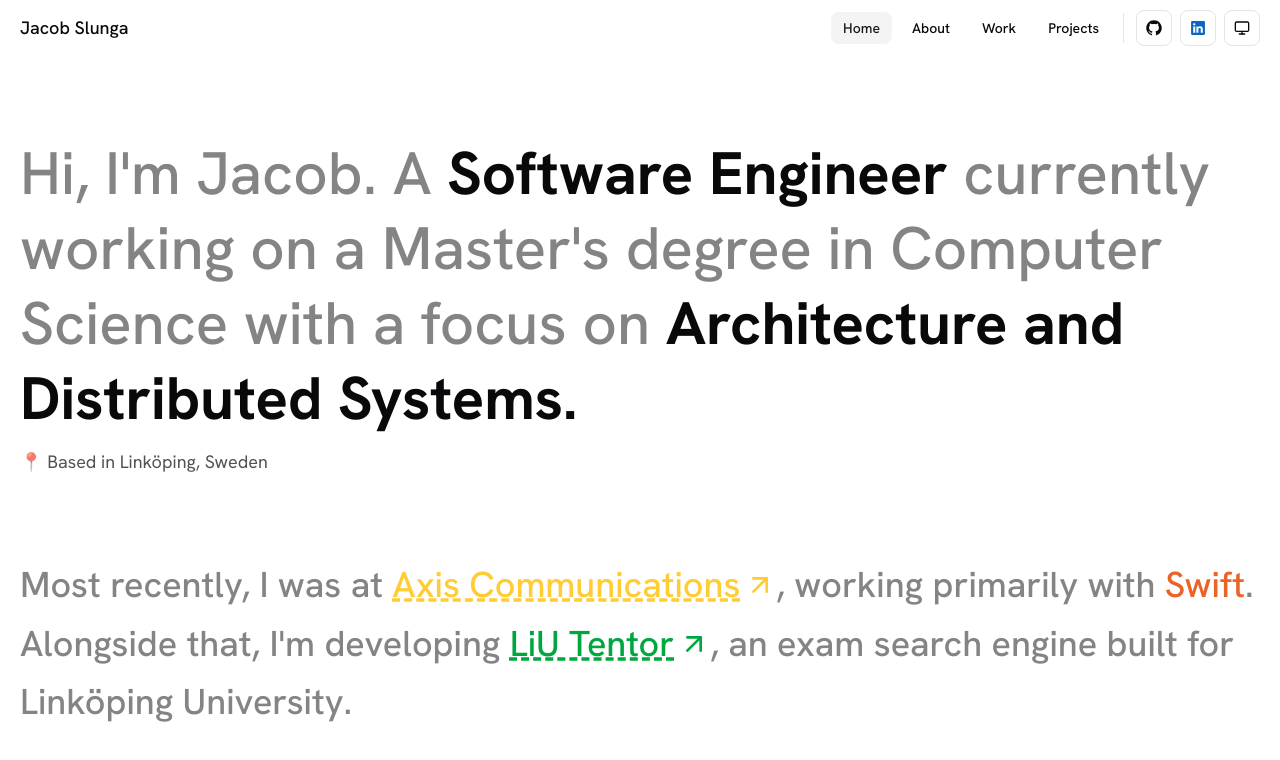
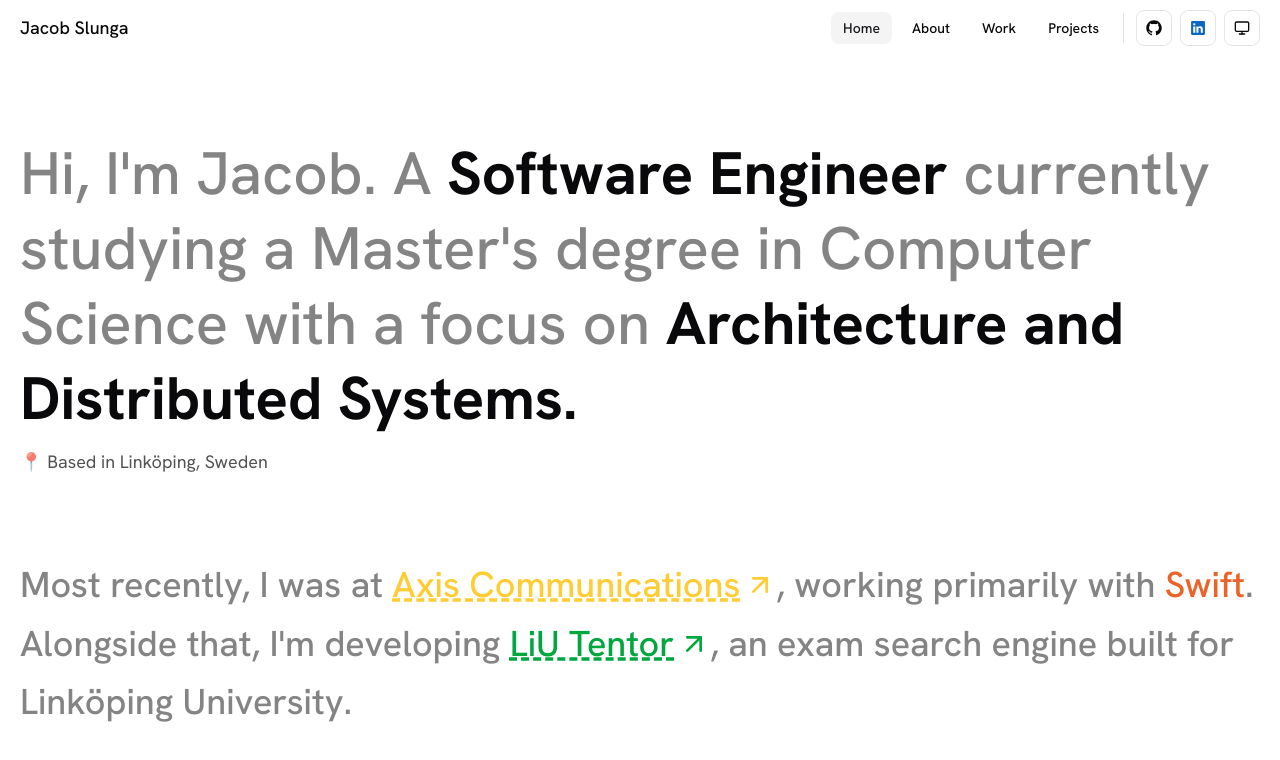
Before and after one commit to jacobslunga/portfolio-site, a React (Vite) app: page / in a window 1280 px wide. Shown: the top 760 px of the page. Built offline with nearby package versions, Linux system fonts and the light colour scheme.

Commit message:
fix: remove label for images

```diff
--- a/src/pages/AboutPage.tsx
+++ b/src/pages/AboutPage.tsx
@@ -109,9 +109,6 @@ export default function AboutPage() {
                     Born here in 2002 • Lived here sporadically throughout my
                     life
                   </p>
-                  <p className="text-sm opacity-70 mt-2">
-                    Where my story begins
-                  </p>
                 </div>
               </div>
             </div>
@@ -130,9 +127,6 @@ export default function AboutPage() {
                     Düsseldorf, Germany
                   </h3>
                   <p className="text-lg">2004 - 2006</p>
-                  <p className="text-sm opacity-80 mt-1">
-                    Early childhood memories
-                  </p>
                 </div>
               </div>
             </div>
@@ -149,7 +143,6 @@ export default function AboutPage() {
                 <div className="absolute bottom-6 left-6 text-white">
                   <h3 className="text-2xl font-bold mb-1">Chennai, India</h3>
                   <p className="text-lg">2006 - 2009</p>
-                  <p className="text-sm opacity-80 mt-1">Cultural immersion</p>
                 </div>
               </div>
             </div>
@@ -168,9 +161,6 @@ export default function AboutPage() {
                     Johannesburg, South Africa
                   </h3>
                   <p className="text-lg">2010 - 2012</p>
-                  <p className="text-sm opacity-80 mt-1">
-                    Formative teenage years
-                  </p>
                 </div>
               </div>
             </div>
--- a/src/pages/HomePage.tsx
+++ b/src/pages/HomePage.tsx
@@ -10,8 +10,8 @@ export default function HomePage() {
         <h1 className="text-4xl md:text-5xl lg:text-6xl font-medium text-foreground/50 leading-tight">
           Hi, I'm Jacob. A{" "}
           <strong className="text-foreground">Software Engineer</strong>{" "}
-          currently working on a Master's degree in Computer Science with a
-          focus on{" "}
+          currently studying a Master's degree in Computer Science with a focus
+          on{" "}
           <strong className="text-foreground">
             Architecture and Distributed Systems.
           </strong>
```
